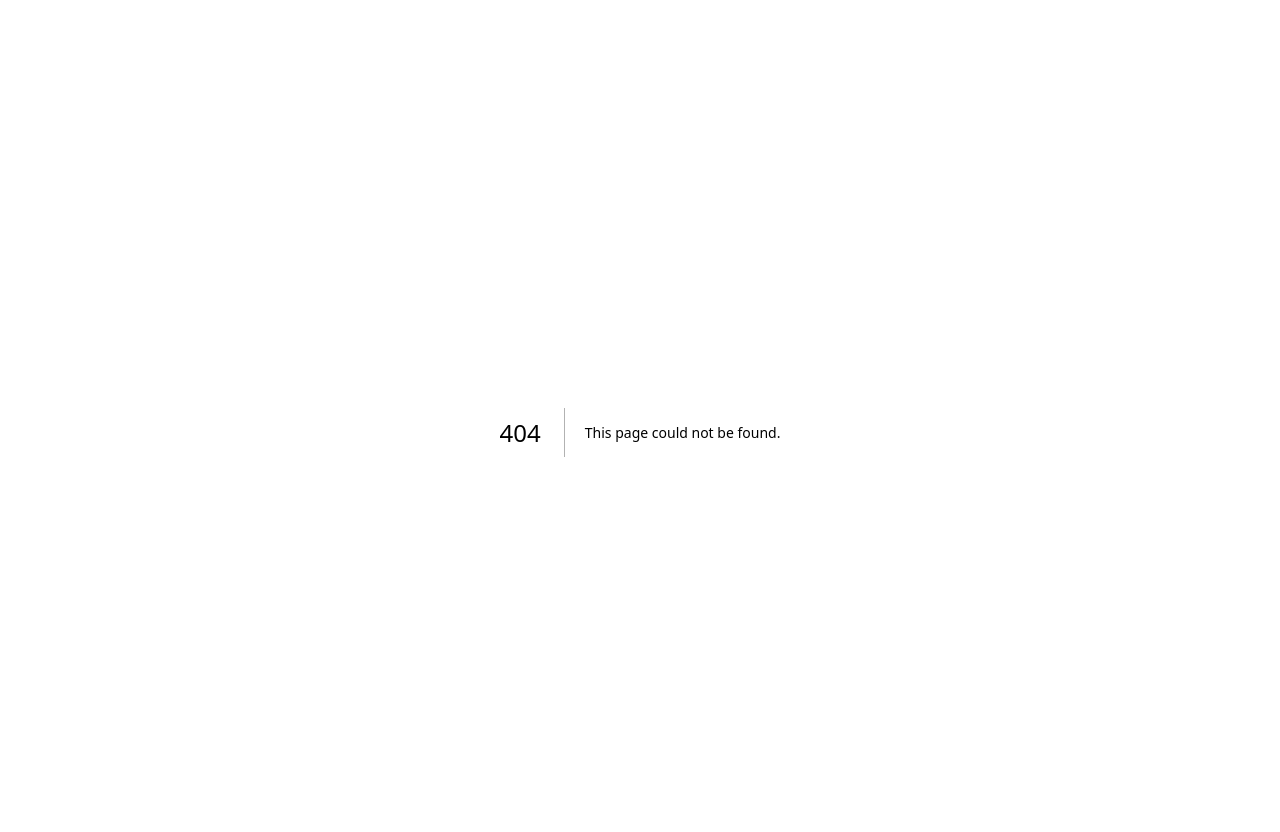
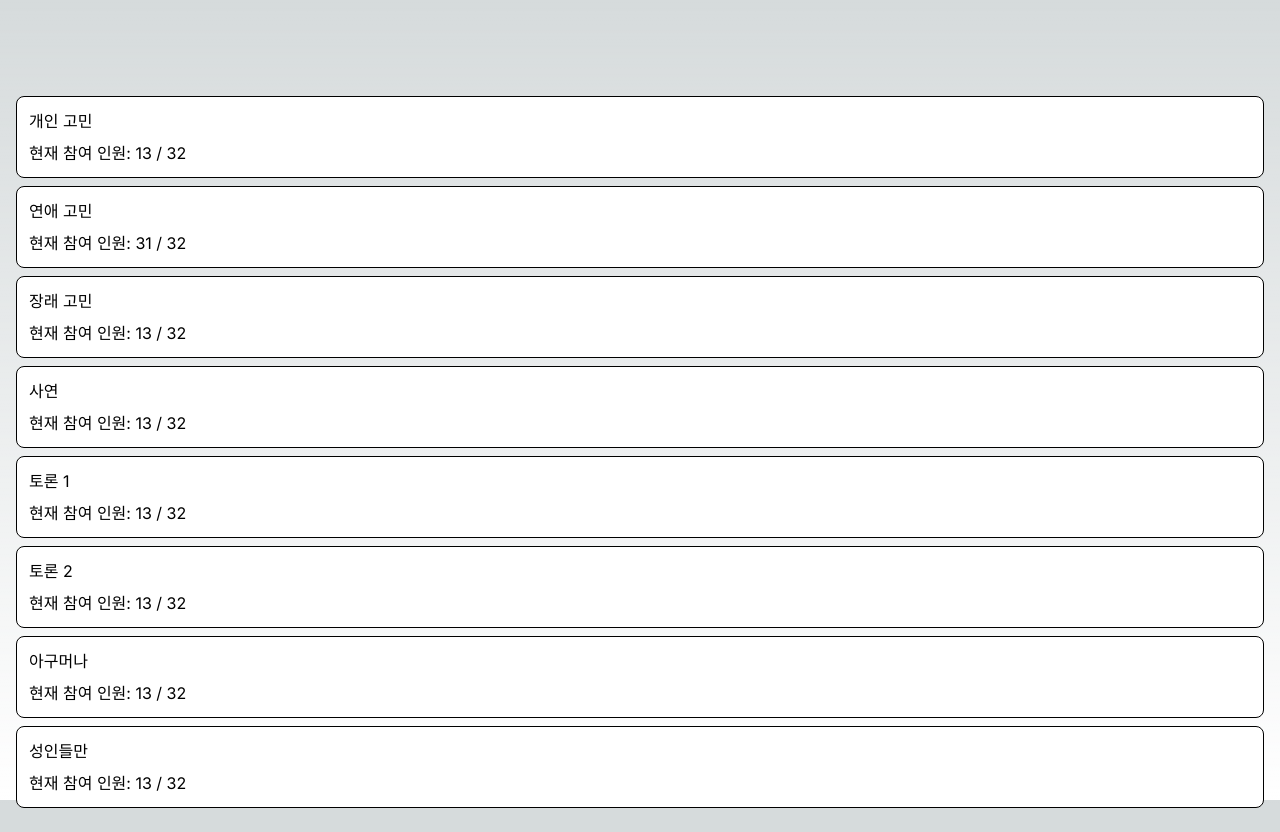
Before and after one commit to hhkimmm9/soop-sok, a Next.js app: page /channels in a window 1280 px wide. Before the commit this address had no page. After the commit the page ends 808 px from the top, so only its background shows below. Built offline with nearby package versions, Linux system fonts and the light colour scheme.

Commit message:
Add 'Select channel' page.

```diff
--- /dev/null
+++ b/app/(pages)/channels/(components)/Channel.tsx
@@ -0,0 +1,19 @@
+import Link from 'next/link';
+
+const Channel = ({
+  channelInfo
+} : {
+  channelInfo: any
+}) => {
+  return (
+    <Link href={`/channels/${channelInfo.id}`}className='
+      border border-black p-3 bg-white rounded-lg
+      flex flex-col gap-2
+    '>
+      <h3>{ channelInfo.title }</h3>
+      <p>현재 참여 인원: { channelInfo.numAttendants } / { channelInfo.capacity }</p>
+    </Link>
+  )
+}
+
+export default Channel
--- /dev/null
+++ b/app/(pages)/channels/page.tsx
@@ -0,0 +1,70 @@
+import React from 'react';
+import Channel from './(components)/Channel';
+
+const SelectChannel = () => {
+  var channelInfo = [
+    {
+      _id: '1',
+      title: '개인 고민',
+      numAttendants: 13,
+      capacity: 32
+    },
+    {
+      _id: '2',
+      title: '연애 고민',
+      numAttendants: 31,
+      capacity: 32
+    },
+    {
+      _id: '3',
+      title: '장래 고민',
+      numAttendants: 13,
+      capacity: 32
+    },
+    {
+      _id: '4',
+      title: '사연',
+      numAttendants: 13,
+      capacity: 32
+    },
+    {
+      _id: '5',
+      title: '토론 1',
+      numAttendants: 13,
+      capacity: 32
+    },
+    {
+      _id: '6',
+      title: '토론 2',
+      numAttendants: 13,
+      capacity: 32
+    },
+    {
+      _id: '7',
+      title: '아구머나',
+      numAttendants: 13,
+      capacity: 32
+    },
+    {
+      _id: '8',
+      title: '성인들만',
+      numAttendants: 13,
+      capacity: 32
+    },
+  ];
+
+  return (
+    <div className='pt-16 flex flex-col gap-2'>
+      <Channel channelInfo={channelInfo[0]} />
+      <Channel channelInfo={channelInfo[1]} />
+      <Channel channelInfo={channelInfo[2]} />
+      <Channel channelInfo={channelInfo[3]} />
+      <Channel channelInfo={channelInfo[4]} />
+      <Channel channelInfo={channelInfo[5]} />
+      <Channel channelInfo={channelInfo[6]} />
+      <Channel channelInfo={channelInfo[7]} />
+    </div>
+  )
+};
+
+export default SelectChannel;
```
